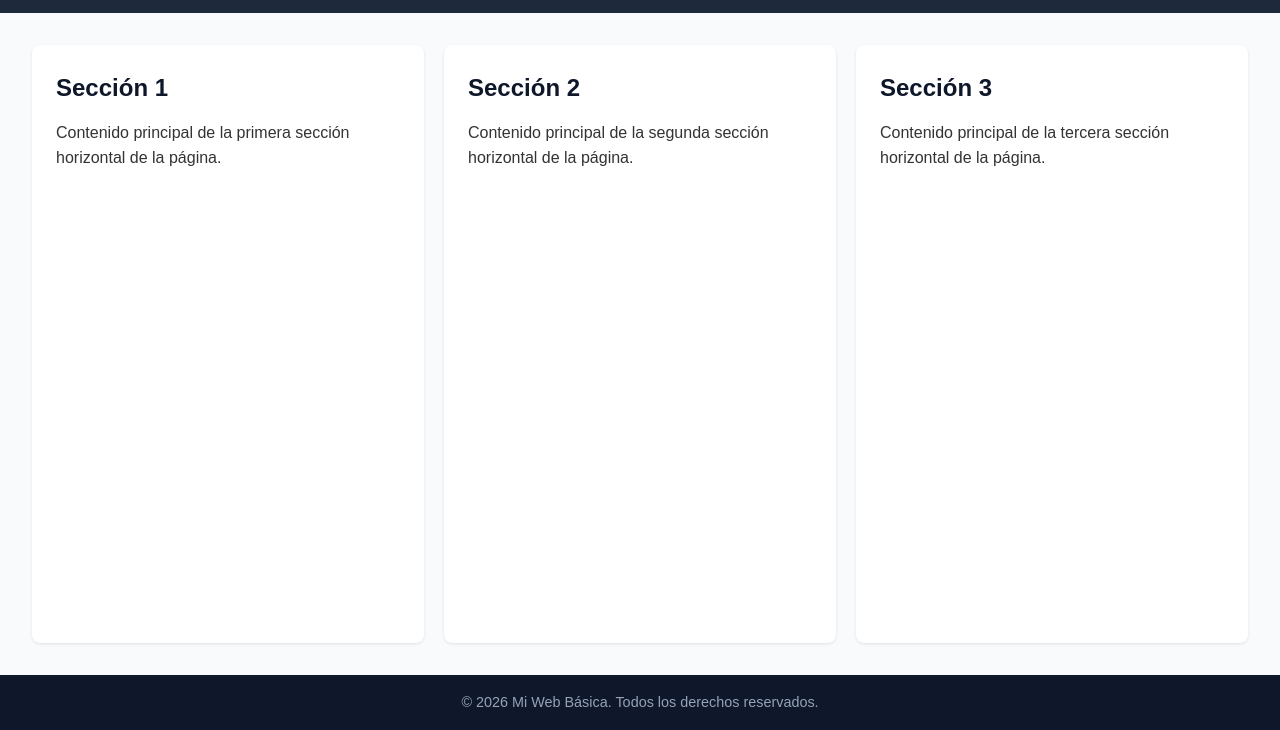
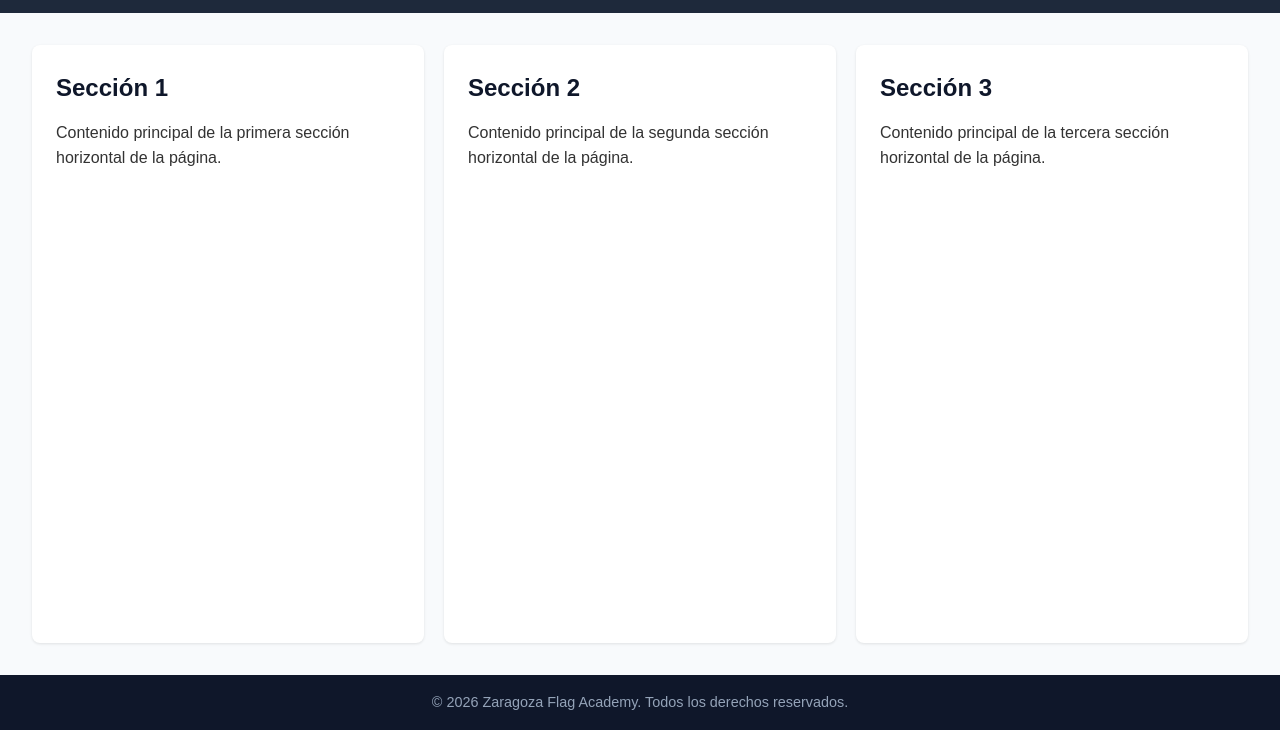
Before and after one commit to jmoramo002/zgzflagacademy, a plain HTML site: page index.html in a window 1280 px wide. Shown: the part 70-800 px from the top of the page. Drawn offline with Linux system fonts and the light colour scheme.

Commit message:
Update index.html

```diff
--- a/index.html
+++ b/index.html
@@ -3,7 +3,7 @@
 <head>
     <meta charset="UTF-8">
     <meta name="viewport" content="width=device-width, initial-scale=1.0">
-    <title>Mi Web Básica Profesional</title>
+    <title>Zaragoza flag Academy</title>
     <!-- Favicon -->
     <link rel="icon" type="image/png" href="https://via.placeholder.com/32">
     <link rel="stylesheet" href="style.css">
@@ -41,7 +41,7 @@
 
     <!-- FOOTER -->
     <footer class="site-footer">
-        <p>&copy; 2026 Mi Web Básica. Todos los derechos reservados.</p>
+        <p>&copy; 2026 Zaragoza Flag Academy. Todos los derechos reservados.</p>
     </footer>
 
 </body>
```
